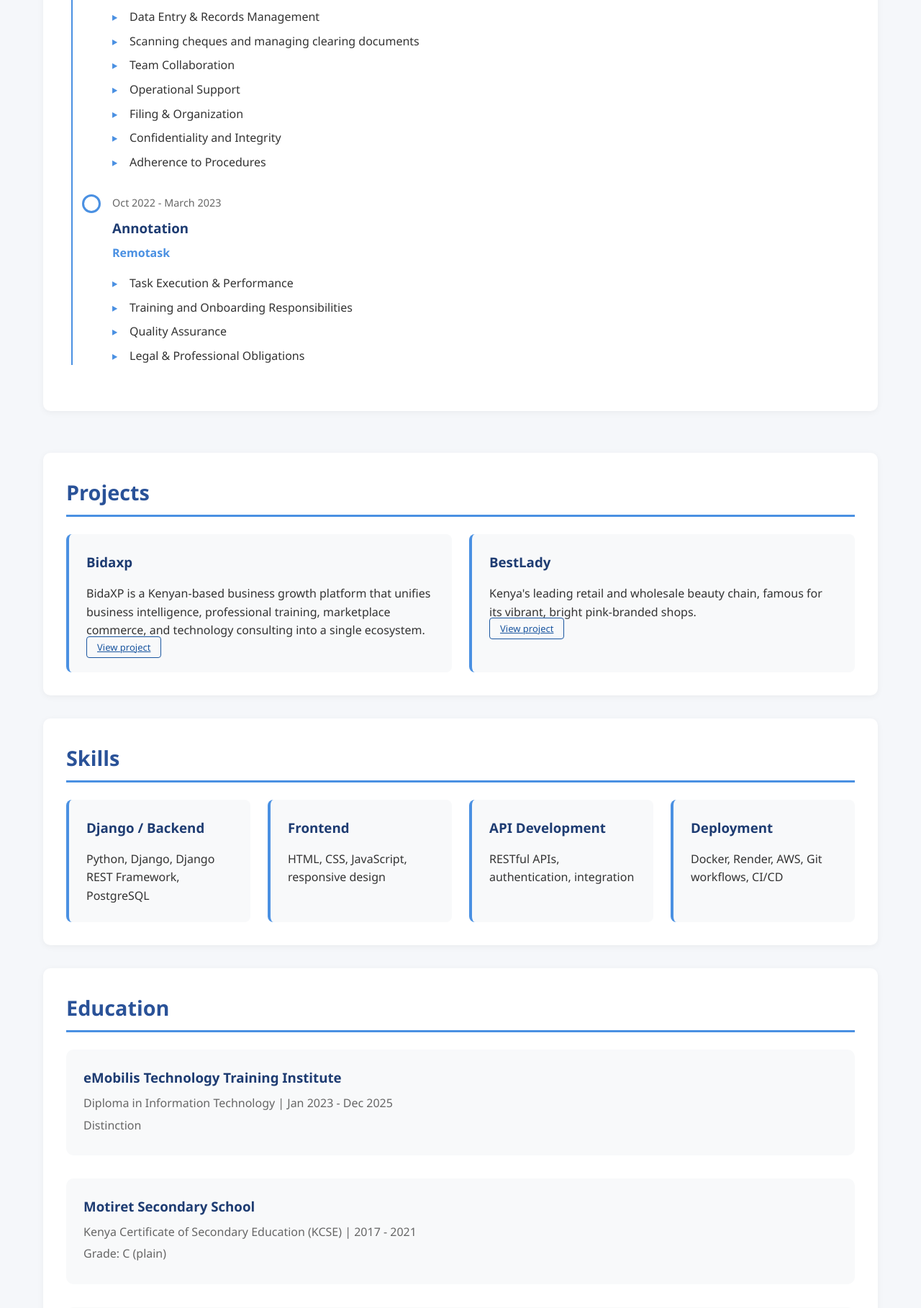
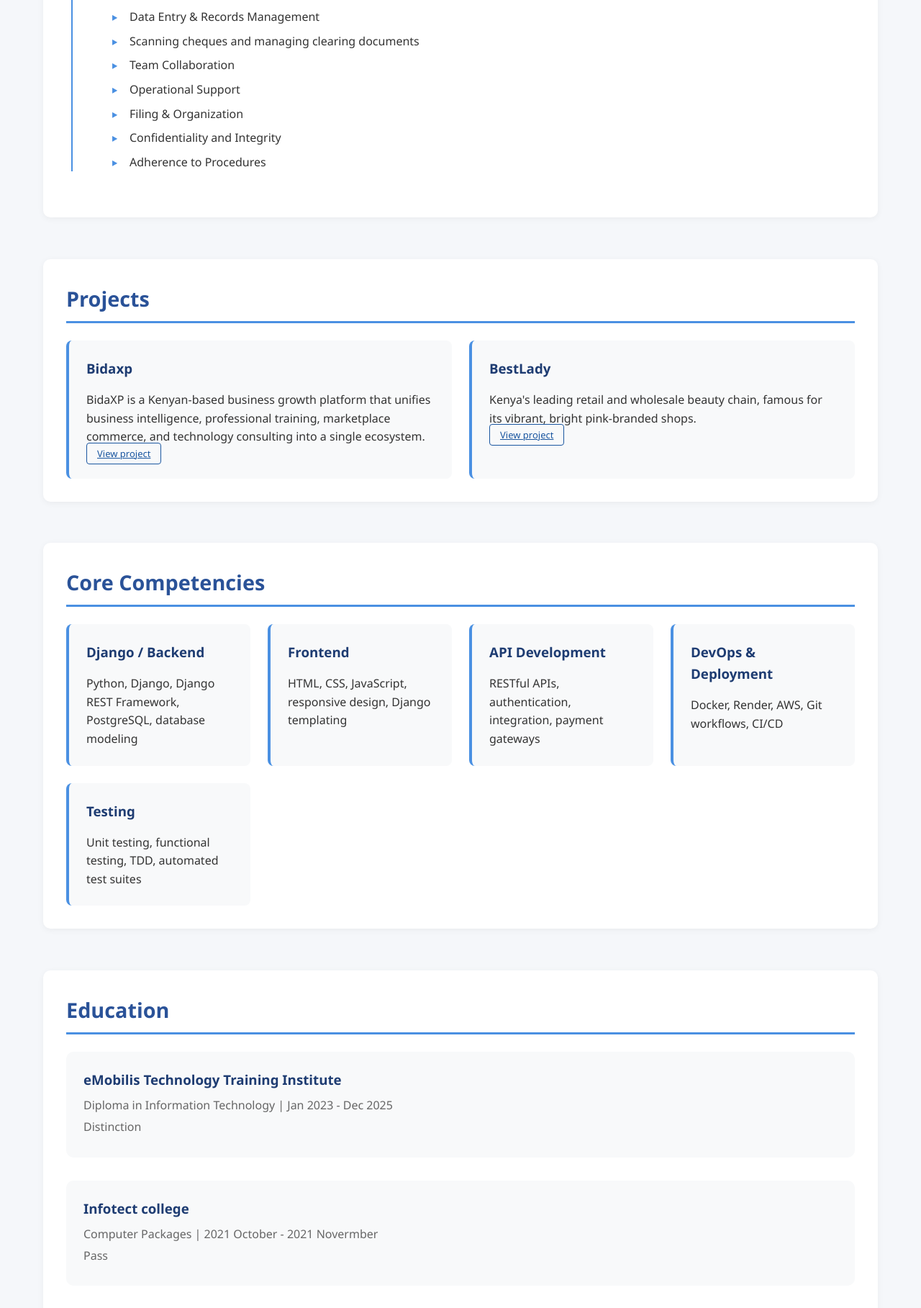
Before and after one commit to Wi-Soft/Portfolio, a Django app: page / in a window 1280 px wide. Shown: the part 1015-2832 px from the top of the page at 72% size. Run offline with Django 5.2, Linux system fonts and the light colour scheme.

Commit message:
..podrtfolio..

```diff
--- a/portfolio_app/views.py
+++ b/portfolio_app/views.py
@@ -19,17 +19,6 @@ def index(request):
                 "Confidentiality and Integrity",
                 "Adherence to Procedures"
             ]
-        },
-        {
-            "period": "Oct 2022 - March 2023",
-            "title": "Annotation",
-            "company": "Remotask",
-            "responsibilities": [
-                "Task Execution & Performance",
-                "Training and Onboarding Responsibilities",
-                "Quality Assurance",
-                "Legal & Professional Obligations"
-            ]
         }
     ]
 
@@ -40,6 +29,13 @@ def index(request):
             "institution": "eMobilis Technology Training Institute",
             "degree": "Diploma in Information Technology",
             "details": "Distinction"
+        },
+          {
+            "icon": "📘",
+            "period": "2021 October - 2021 Novermber",
+            "institution": "Infotect college",
+            "degree": "Computer Packages",
+            "details": "Pass"
         },
         {
             "icon": "🏫",
--- a/templates/contact.html
+++ b/templates/contact.html
@@ -1,9 +1,7 @@
   {% load static %}
   <link rel="stylesheet" href="https://cdn.jsdelivr.net/npm/@tabler/icons-webfont@latest/tabler-icons.min.css">
-
-<section class="contact-section">
-  <div class="contact-header">
-    <h1>Contact &amp; References</h1>
+        <section id="projects" class="section">
+        <h2 class="section-title">Contact &amp; References</h2>
   </div>
   <div class="contact-grid">
 
--- a/templates/education.html
+++ b/templates/education.html
@@ -1,18 +1,14 @@
-{% load static %}
-{% block title %}{% endblock %}
-    <link rel="stylesheet" href="{% static 'css/style.css' %}">
-
-{% block content %}
-<section class='education'>
-    <h1>Education</h1>
-    <div class='education-list'>
+      <section id="education" class="section education">
+        <h2 class="section-title">Education</h2>
+        <div class="education-list">
           {% for item in education %}
-            <article>
-                <h2>{{ item.institution }}</h2>
+          <article class="education-item">
+            <div class="education-details">
+              <h3>{{ item.institution }}</h3>
               <p>{{ item.degree }} | {{ item.period }}</p>
               <p>{{ item.details }}</p>
+            </div>
           </article>
           {% endfor %}
         </div>
       </section>
-{% endblock %}
--- a/templates/index.html
+++ b/templates/index.html
@@ -15,36 +15,11 @@
 
     {% include "project.html" %}
 
+    {% include "skills.html" %}
 
-    <main>
-      <section id="skills" class="section">
-        <h2 class="section-title">Skills</h2>
-        <div class="skills-grid">
-          <div class="skill-category"><h3>Django / Backend</h3><p>Python, Django, Django REST Framework, PostgreSQL</p></div>
-          <div class="skill-category"><h3>Frontend</h3><p>HTML, CSS, JavaScript, responsive design</p></div>
-          <div class="skill-category"><h3>API Development</h3><p>RESTful APIs, authentication, integration</p></div>
-          <div class="skill-category"><h3>Deployment</h3><p>Docker, Render, AWS, Git workflows, CI/CD</p></div>
-        </div>
-      </section>
+     {% include "education.html" %}
 
 
+    {% include "contact.html" %}
 
-
-
-      <section id="education" class="section education">
-        <h2 class="section-title">Education</h2>
-        <div class="education-list">
-          {% for item in education %}
-          <article class="education-item">
-            <div class="education-details">
-              <h3>{{ item.institution }}</h3>
-              <p>{{ item.degree }} | {{ item.period }}</p>
-              <p>{{ item.details }}</p>
-            </div>
-          </article>
-          {% endfor %}
-        </div>
-      </section>
-{% include "contact.html" %}
-
-{% include "footer.html" %}
+     {% include "footer.html" %}
```
Lines whose indentation alone changed are shown as unchanged.
